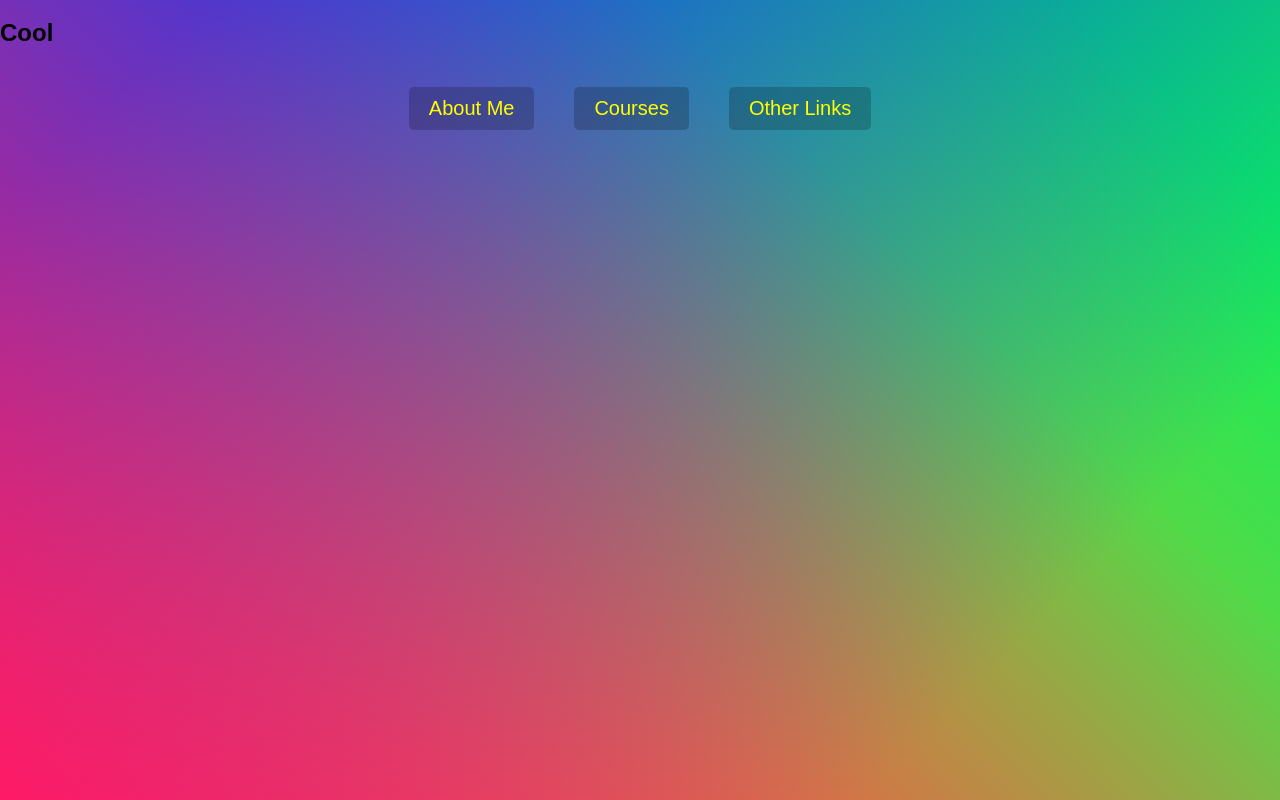
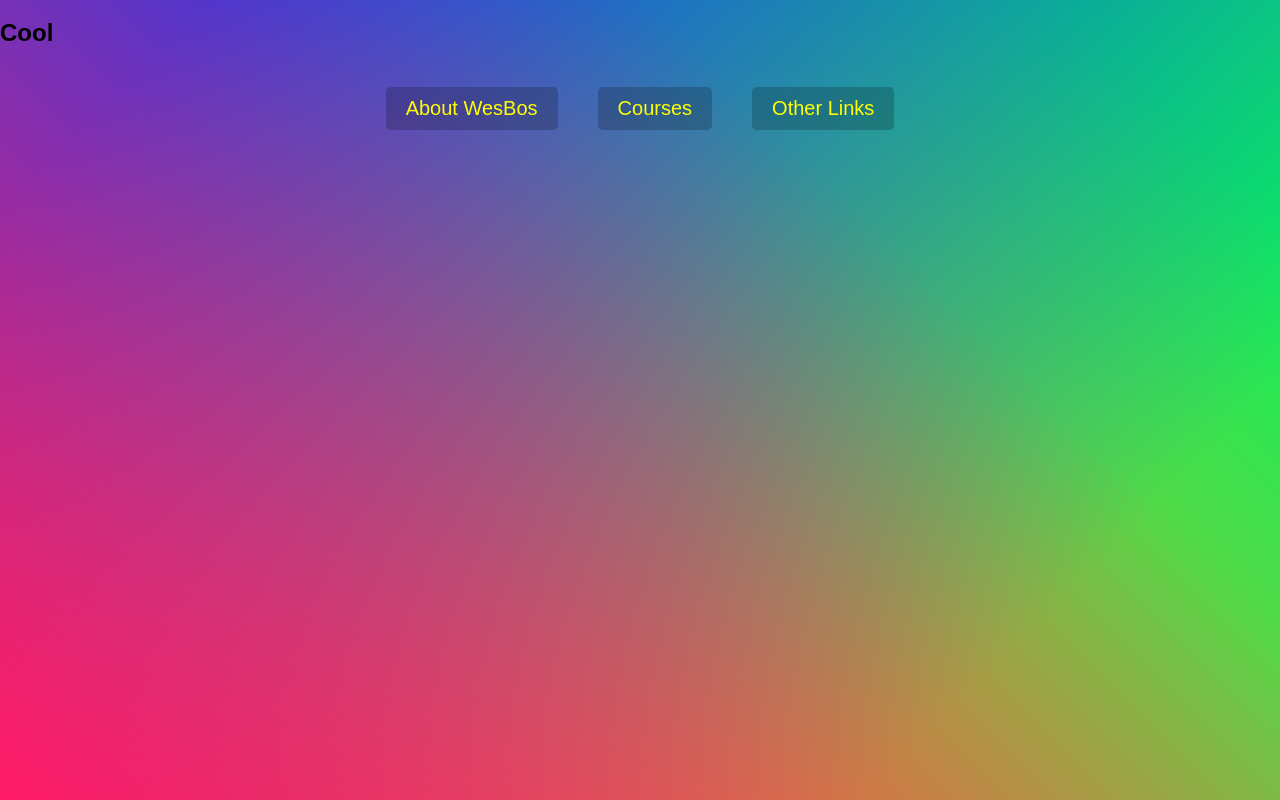
Before and after one commit to thetarnav/js30challange, a plain HTML site: page challenges/26-StripeFollowAlongNav/mine.html in a window 1280 px wide. Drawn offline with Linux system fonts and the light colour scheme.

Commit message:
Simple fix

```diff
--- a/challenges/26-StripeFollowAlongNav/mine.html
+++ b/challenges/26-StripeFollowAlongNav/mine.html
@@ -13,7 +13,7 @@
 
     <ul class="cool">
       <li>
-        <a class="nav_title" href="#">About Me</a>
+        <a class="nav_title" href="#">About WesBos</a>
         <div class="dropdown dropdown1">
           <div class="bio">
             <img src="https://logo.clearbit.com/wesbos.com">
```
